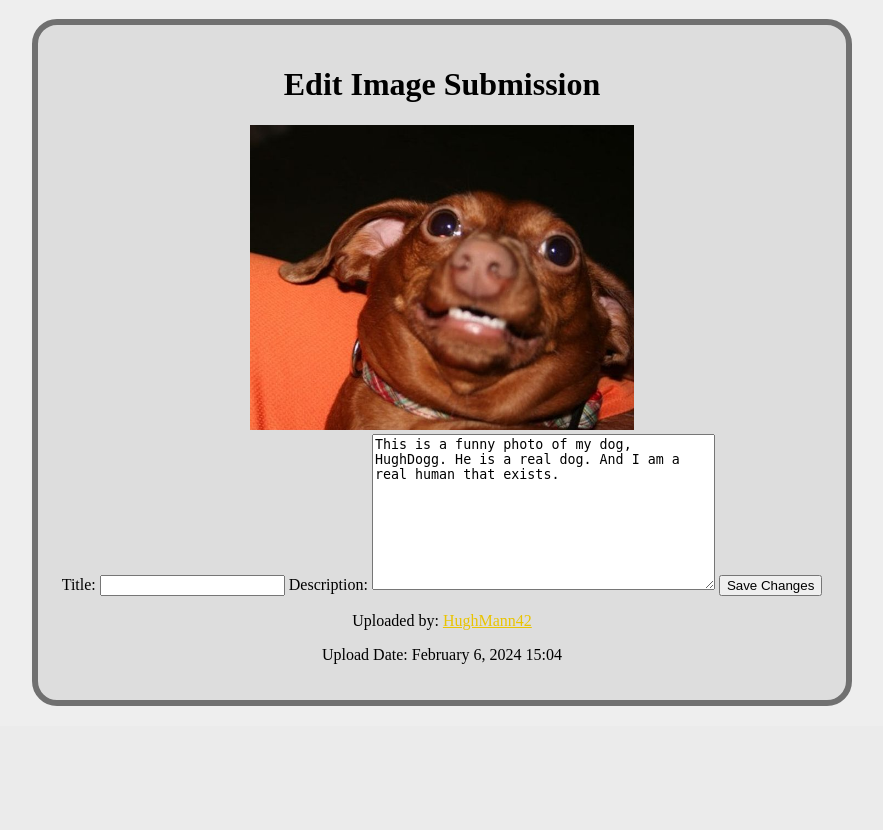
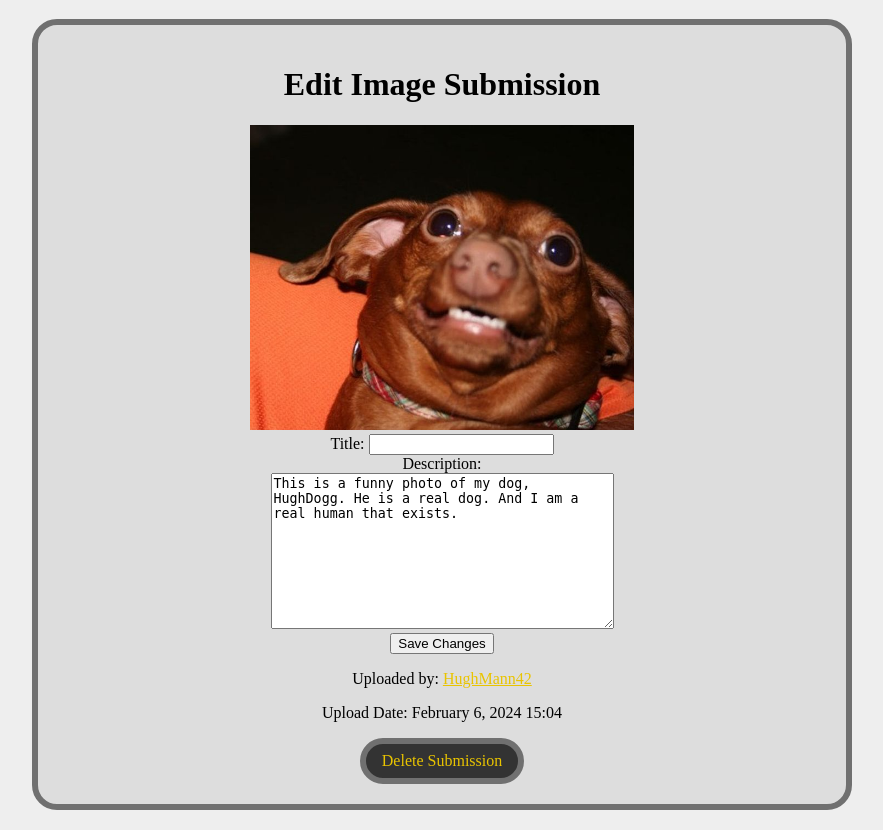
Before and after one commit to z3vr4/Django_Image_Gallery, a Django app: page /submission/7/edit in a window 1280 px wide. Shown: the part 91-921 px from the top of the page, without its empty margins (198-1081 px from the left). Before the commit the page ends 797 px from the top, so only its background shows below. Run offline with Django 4.2, Linux system fonts and the light colour scheme; a user stored in the database is signed in; data comes from the database, SQL or seed files in the repository; both versions use the stored data as it was after the commit.

Commit message:
Implemented image submission deletion functionality

```diff
--- a/Photoblock/PhotoApp/templates/PhotoApp/editsubmission.html
+++ b/Photoblock/PhotoApp/templates/PhotoApp/editsubmission.html
@@ -8,15 +8,25 @@
             <h1>Edit Image Submission</h1>
             <img class="submission-image" src="{{ image_submission.image.url }}" alt="{{ image_submission.description }}">
             <form method="post" enctype="multipart/form-data">
-                {% csrf_token %}
-                <label for="id_description">Title:</label>
-                {{ image_form.title }}
-                <label for="id_description">Description:</label>
-                {{ image_form.description }}
+                <div>
+                    {% csrf_token %}
+                    <label for="id_description">Title:</label>
+                    {{ image_form.title }}
+                </div>
+                <div>
+                    <div>
+                        <label for="id_description">Description:</label>
+                    </div>
+                    {{ image_form.description }}
+                </div>
                 <button type="submit">Save Changes</button>
             </form>
             <p>Uploaded by: <a href="{% url 'detail_profile' image_submission.user.user %}">{{ image_submission.user.user }}</a></p>
             <p>Upload Date: {{ image_submission.creation_date|date:"F j, Y H:i" }}</p>
+
+            <div class="center-horizontal">
+                <a class="edit-button" href="{% url 'delete_submission' image_submission.id %}">Delete Submission</a>
+            </div>
         </div>
     </div>
 {% endblock %}
--- a/Photoblock/PhotoApp/urls.py
+++ b/Photoblock/PhotoApp/urls.py
@@ -1,5 +1,5 @@
 from django.urls import path
-from .views import main_view, profile_view, upload_view, registration_view, detail_profile_view, afterupload_view, image_submission_detail_view, edit_profile_view, edit_submission_view
+from .views import *
 from django.contrib.auth.views import LogoutView, LoginView # logout view is built in view, same as Login
 
 urlpatterns = [
@@ -13,5 +13,6 @@ urlpatterns = [
     path('profile/<str:username>/', detail_profile_view, name='detail_profile'),
     path('submission/<int:submission_id>/', image_submission_detail_view, name='image_submission_detail'),
     path('profile/<str:username>/edit', edit_profile_view, name='edit_profile'),
-    path('submission/<int:submission_id>/edit', edit_submission_view, name='edit_submission')
+    path('submission/<int:submission_id>/edit', edit_submission_view, name='edit_submission'),
+    path('submission/<int:submission_id>/edit/delete', delete_submission_view, name='delete_submission')
 ]
--- a/Photoblock/PhotoApp/views.py
+++ b/Photoblock/PhotoApp/views.py
@@ -77,7 +77,7 @@ def registration_view(request):
 
     return render(request, 'PhotoApp/registration.html', {'form': form})
 
-# USER PROFILE DETAIL VIEW
+# Profile and image submission detail view
 
 def detail_profile_view(request, username):
     user_profile = get_object_or_404(UserProfile, user__username=username)
@@ -87,8 +87,6 @@ def detail_profile_view(request, username):
     }
 
     return render(request, 'PhotoApp/profiledetail.html', context)
-
-# IMAGE SUBMISSION VIEW (Detail view)
 
 def image_submission_detail_view(request, submission_id):
     image_submission = get_object_or_404(ImageSubmission, id=submission_id)
@@ -116,7 +114,7 @@ def image_submission_detail_view(request, submission_id):
 
     return render(request, 'PhotoApp/submissiondetail.html', context)
 
-# Profile edit view
+# Profile and image submission edit view
 @login_required
 def edit_profile_view(request, username):
     user_profile = get_object_or_404(UserProfile, user__username=username)
@@ -135,7 +133,6 @@ def edit_profile_view(request, username):
     }
 
     return render(request, 'PhotoApp/editprofile.html', context)
-
 
 @login_required
 def edit_submission_view(request, submission_id):
@@ -157,3 +154,21 @@ def edit_submission_view(request, submission_id):
     }
 
     return render(request, 'PhotoApp/editsubmission.html', context)
+
+# Image submission and profile deletion views
+
+@login_required
+def delete_submission_view(request, submission_id):
+    image_submission = get_object_or_404(ImageSubmission, id=submission_id)
+
+    # Ensure that only the owner of the image submission can delete it
+    if image_submission.user.user != request.user:
+        # Redirect to a different view in the future that tells users they're accessing a view they're not authorized to access, or whatever.
+        return redirect('main')
+
+    if request.method == 'POST':
+        image_submission.delete()
+        return redirect('main')  # Make this redirect to a deletion confirmation view.
+
+    # Render the deletion confirmation (asking you to confirm) page template
+    return render(request, 'PhotoApp/deletesubmission.html', {'image_submission': image_submission})
```
Also changed, not shown: Photoblock/PhotoApp/templates/PhotoApp/deletesubmission.html (added, +20 -0 lines), Photoblock/db.sqlite3.
